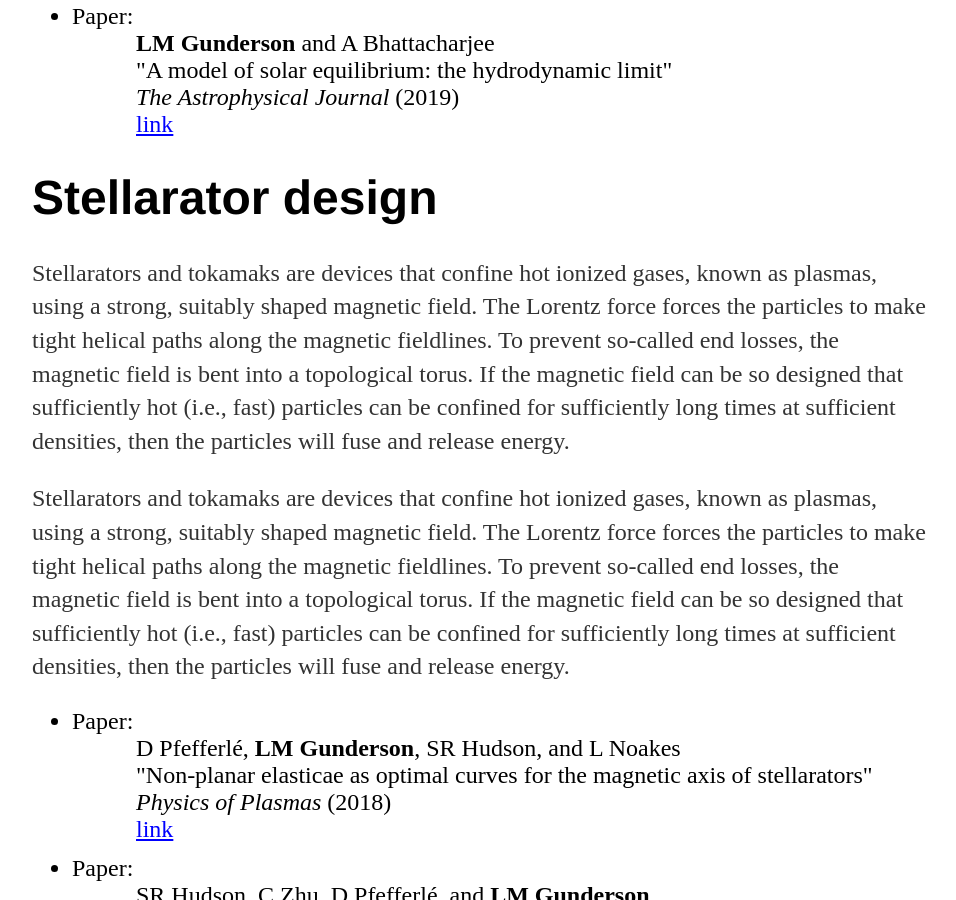
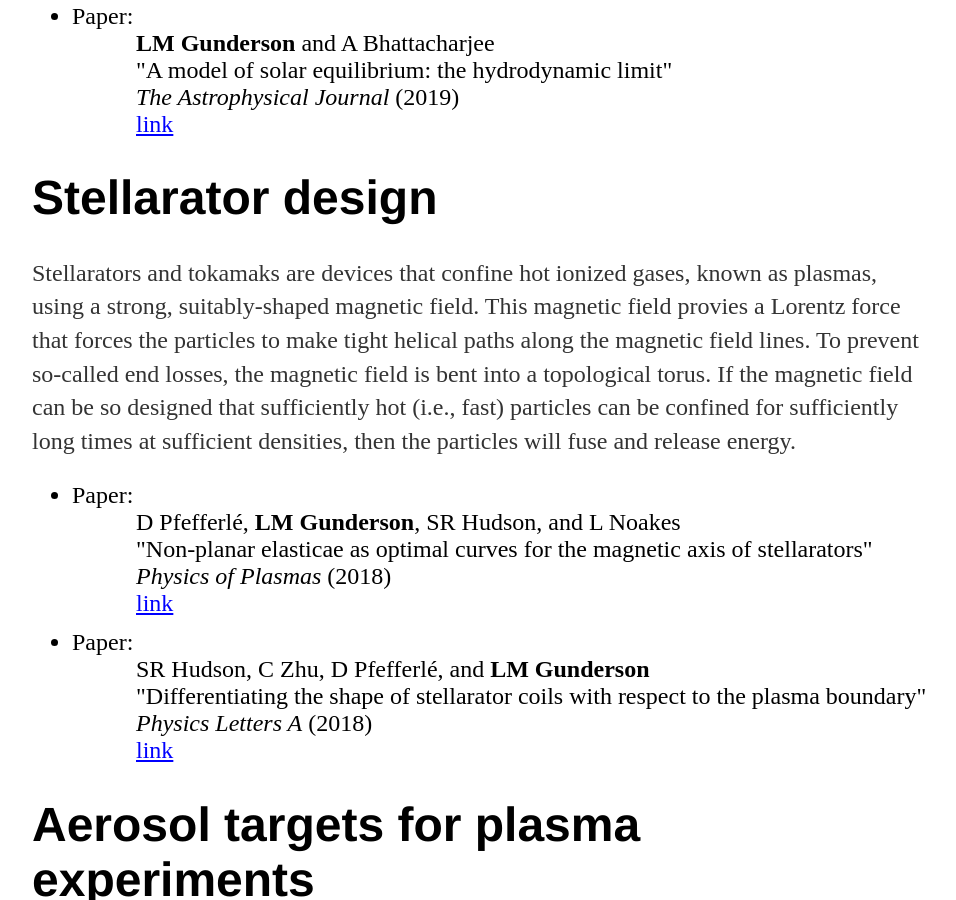
Before and after one commit to LeeMGunderson/LeeMGunderson.github.io, a Jekyll site: the page built from research/index.html, in a window 1280 px wide and 900 px high, scrolled down 2229 px. Shown: the whole window, without its empty margins (160-1116 px from the left). Built offline with Jekyll 4.4.1, drawn with Linux system fonts in a browser that asks for light colours.

Commit message:
Update index.html

```diff
--- a/research/index.html
+++ b/research/index.html
@@ -87,8 +87,8 @@ title: Research
 		</ul>
 
 	<h1>Stellarator design</h1>
-		<p style="font-size:24px;">Stellarators and tokamaks are devices that confine hot ionized gases, known as plasmas, using a strong, suitably shaped magnetic field.  The Lorentz force forces the particles to make tight helical paths along the magnetic fieldlines.  To prevent so-called end losses, the magnetic field is bent into a topological torus.  If the magnetic field can be so designed that sufficiently hot (i.e., fast) particles can be confined for sufficiently long times at sufficient densities, then the particles will fuse and release energy.</p>
-		<p style="font-size:24px;">Stellarators and tokamaks are devices that confine hot ionized gases, known as plasmas, using a strong, suitably shaped magnetic field.  The Lorentz force forces the particles to make tight helical paths along the magnetic fieldlines.  To prevent so-called end losses, the magnetic field is bent into a topological torus.  If the magnetic field can be so designed that sufficiently hot (i.e., fast) particles can be confined for sufficiently long times at sufficient densities, then the particles will fuse and release energy.</p>
+		<p style="font-size:24px;">Stellarators and tokamaks are devices that confine hot ionized gases, known as plasmas, using a strong, suitably-shaped magnetic field.  This magnetic field provies a Lorentz force that forces the particles to make tight helical paths along the magnetic field lines.  To prevent so-called end losses, the magnetic field is bent into a topological torus.  If the magnetic field can be so designed that sufficiently hot (i.e., fast) particles can be confined for sufficiently long times at sufficient densities, then the particles will fuse and release energy.</p>
+		<!-- <p style="font-size:24px;">Stellarators and tokamaks are devices that confine hot ionized gases, known as plasmas, using a strong, suitably shaped magnetic field.  The Lorentz force forces the particles to make tight helical paths along the magnetic fieldlines.  To prevent so-called end losses, the magnetic field is bent into a topological torus.  If the magnetic field can be so designed that sufficiently hot (i.e., fast) particles can be confined for sufficiently long times at sufficient densities, then the particles will fuse and release energy.</p> -->
 		<ul>
 			<li style="font-size:24px; margin-bottom:12px;">Paper:
 				<br>
```
